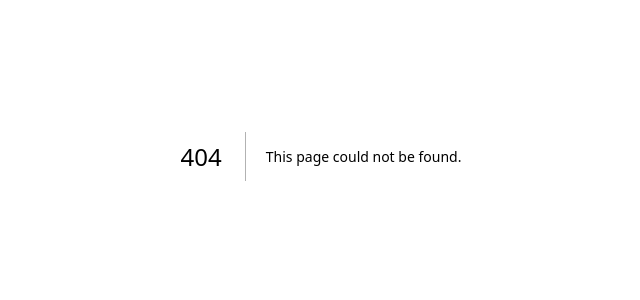
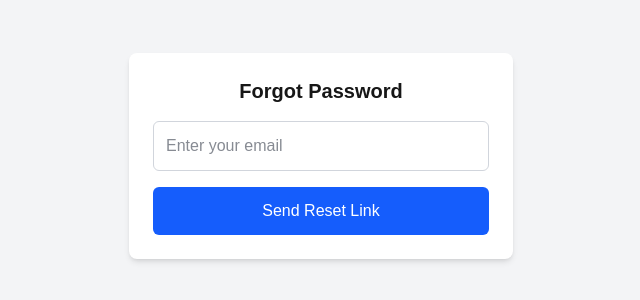
Before and after one commit to stevie1mat/frontend-test, a Next.js app: page /forgot-password in a window 1280 px wide. Before the commit this address had no page. Shown: the part 244-544 px from the top of the page, without its empty margins (319-959 px from the left). Built offline with nearby package versions, Linux system fonts and the light colour scheme.

Commit message:
reset-password code

```diff
--- /dev/null
+++ b/src/app/forgot-password/page.tsx
@@ -0,0 +1,86 @@
+'use client';
+
+import { useState } from 'react';
+
+export default function ForgotPasswordPage() {
+  const [email, setEmail] = useState('');
+  const [message, setMessage] = useState('');
+  const [error, setError] = useState('');
+  const [loading, setLoading] = useState(false);
+
+  const handleForgotPassword = async (e: React.FormEvent) => {
+    e.preventDefault();
+    setMessage('');
+    setError('');
+    setLoading(true);
+
+    try {
+      const res = await fetch('https://trademinutes-auth.onrender.com/api/auth/forgot-password', {
+        method: 'POST',
+        headers: { 'Content-Type': 'application/json' },
+        body: JSON.stringify({ email }),
+      });
+
+      const text = await res.text();
+      console.log('🧪 Raw response text:', text);
+
+
+      if (!res.ok) {
+        throw new Error(text || 'Failed to send reset link');
+      }
+
+      let data;
+      try {
+        data = JSON.parse(text);
+      } catch {
+        data = {};
+      }
+
+      setMessage('✅ Password reset link sent to your email.');
+
+      // Log token and reset link in console (for development/testing only)
+      if (data.token) {
+        console.log('🛠️ Token:', data.token);
+        console.log('🔗 Reset Link:', `http://localhost:3001/reset-password?token=${data.token}`);
+      }
+    } catch (err: unknown) {
+      if (err instanceof Error) {
+        setError(err.message);
+      } else {
+        setError('Something went wrong.');
+      }
+    } finally {
+      setLoading(false);
+    }
+  };
+
+  return (
+    <div className="min-h-screen bg-gray-100 flex items-center justify-center px-4">
+      <div className="bg-white rounded-lg shadow-md p-6 w-full max-w-sm">
+        <h2 className="text-xl font-semibold mb-4 text-center">Forgot Password</h2>
+        <form onSubmit={handleForgotPassword}>
+          {message && <p className="text-green-600 text-sm mb-3 text-center">{message}</p>}
+          {error && <p className="text-red-600 text-sm mb-3 text-center">{error}</p>}
+
+          <input
+            type="email"
+            placeholder="Enter your email"
+            value={email}
+            onChange={(e) => setEmail(e.target.value)}
+            className="w-full p-3 mb-4 border border-gray-300 rounded-md focus:outline-blue-500 text-gray-900"
+            required
+            disabled={loading}
+          />
+
+          <button
+            type="submit"
+            disabled={loading}
+            className="w-full bg-blue-600 text-white py-3 rounded-md hover:bg-blue-700 transition"
+          >
+            {loading ? 'Sending...' : 'Send Reset Link'}
+          </button>
+        </form>
+      </div>
+    </div>
+  );
+}
--- /dev/null
+++ b/src/app/reset-password/page.tsx
@@ -0,0 +1,88 @@
+'use client';
+
+import { useEffect, useState } from 'react';
+import { useRouter } from 'next/navigation';
+
+export default function ResetPasswordPage() {
+  const router = useRouter();
+  const [token, setToken] = useState('');
+  const [newPassword, setNewPassword] = useState('');
+  const [error, setError] = useState('');
+  const [successDialog, setSuccessDialog] = useState(false);
+  const [loading, setLoading] = useState(false);
+
+  // Extract token from URL on load
+  useEffect(() => {
+    const params = new URLSearchParams(window.location.search);
+    const t = params.get('token');
+    if (t) setToken(t);
+  }, []);
+
+  const handleResetPassword = async (e: React.FormEvent) => {
+    e.preventDefault();
+    setError('');
+    setLoading(true);
+
+    try {
+      const res = await fetch('https://trademinutes-auth.onrender.com/api/auth/reset-password', {
+        method: 'POST',
+        headers: { 'Content-Type': 'application/json' },
+        body: JSON.stringify({ token, newPassword }),
+      });
+
+      if (!res.ok) {
+        const msg = await res.text();
+        throw new Error(msg || 'Failed to reset password');
+      }
+
+      setSuccessDialog(true);
+    } catch (err: unknown) {
+      if (err instanceof Error) setError(err.message);
+      else setError('Something went wrong.');
+    } finally {
+      setLoading(false);
+    }
+  };
+
+  return (
+    <div className="min-h-screen bg-gray-100 flex items-center justify-center px-4">
+      <div className="bg-white rounded-lg shadow-md p-6 w-full max-w-sm relative">
+        <h2 className="text-xl font-semibold mb-4 text-center">Reset Password</h2>
+        <form onSubmit={handleResetPassword}>
+          {error && <p className="text-red-600 text-sm mb-3 text-center">{error}</p>}
+
+          <input
+            type="password"
+            placeholder="Enter new password"
+            value={newPassword}
+            onChange={(e) => setNewPassword(e.target.value)}
+            className="w-full p-3 mb-4 border border-gray-300 rounded-md focus:outline-blue-500 text-gray-900"
+            required
+            disabled={loading}
+          />
+
+          <button
+            type="submit"
+            disabled={loading}
+            className="w-full bg-blue-600 text-white py-3 rounded-md hover:bg-blue-700 transition"
+          >
+            {loading ? 'Resetting...' : 'Reset Password'}
+          </button>
+        </form>
+
+        {/* Success Dialog */}
+        {successDialog && (
+          <div className="absolute inset-0 bg-white/90 flex flex-col justify-center items-center rounded-lg">
+            <p className="text-green-700 font-semibold text-center mb-2">✅ Password changed successfully!</p>
+            <button
+              onClick={() => router.push('/login')}
+              className="mt-2 bg-blue-600 text-white px-4 py-2 rounded hover:bg-blue-700"
+            >
+              Go to Login
+            </button>
+          </div>
+        )}
+      </div>
+    </div>
+  );
+}
```
